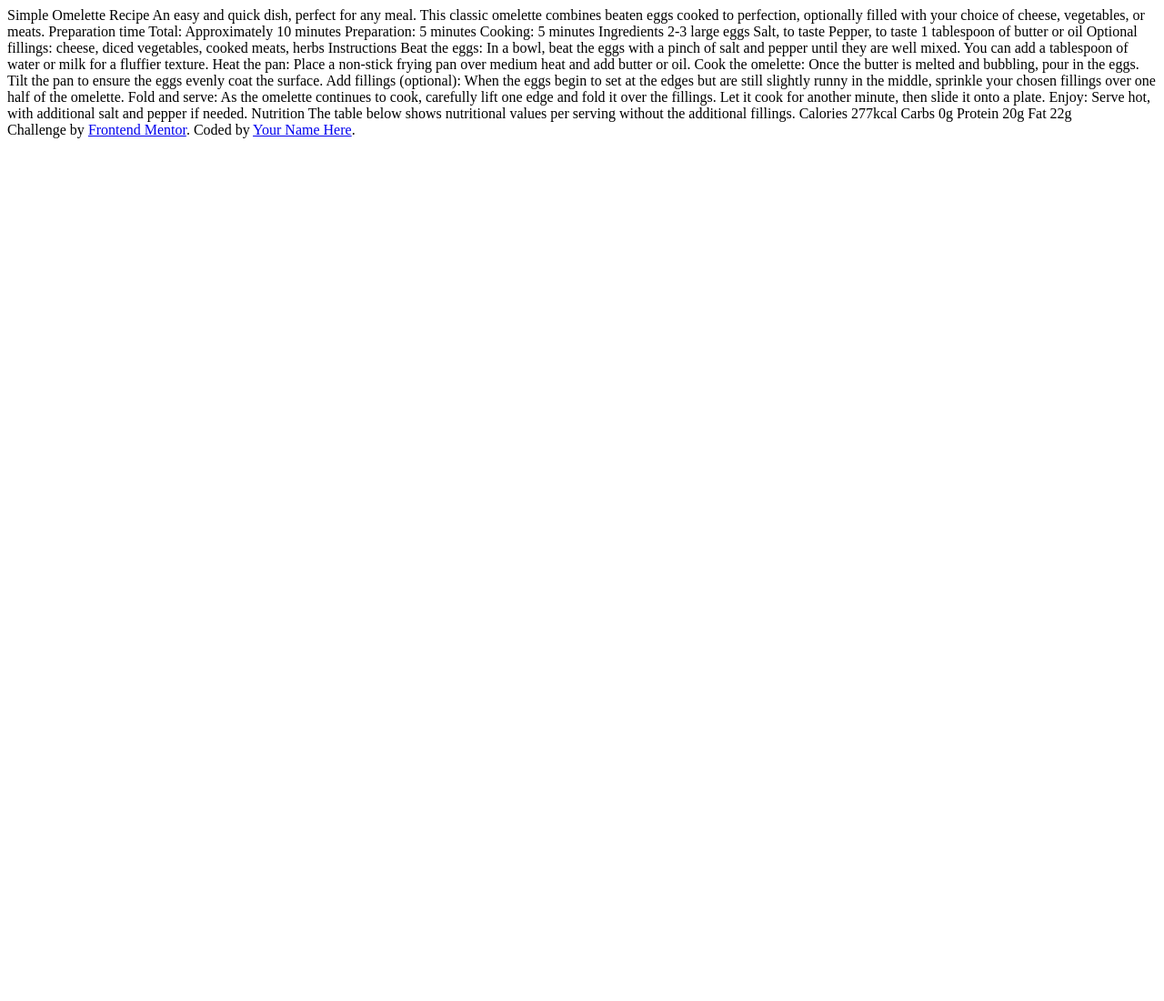
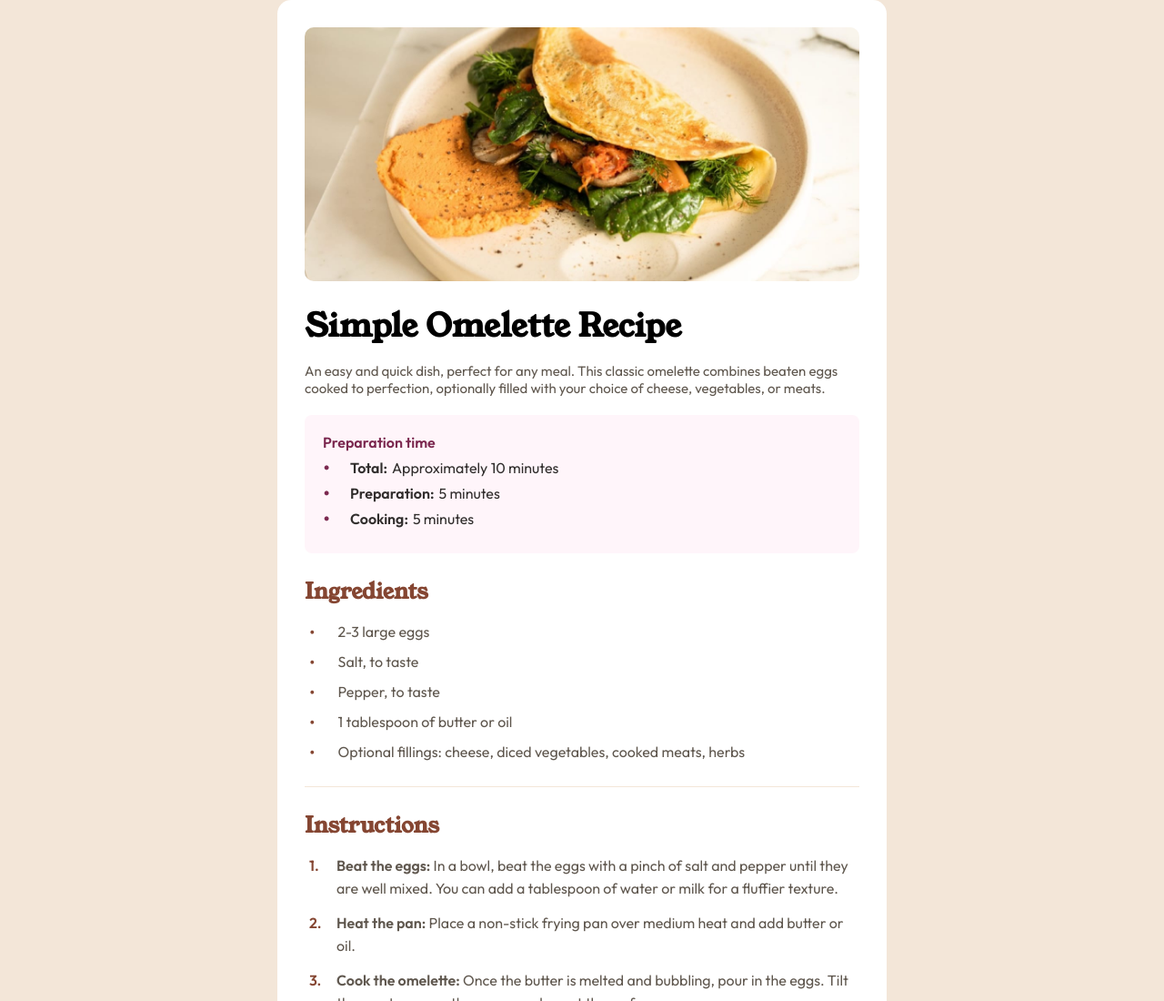
Before and after one commit to zxc-w/Recipe-Page, a plain HTML site: page index.html in a window 1280 px wide. Shown: the top 1100 px of the page at 91% size. Before the commit the page ends 800 px from the top, so only its background shows below. Drawn offline with Linux system fonts and the light colour scheme.

Commit message:
before fixing the layout

```diff
--- a/index.html
+++ b/index.html
@@ -10,37 +10,112 @@
       sizes="32x32"
       href="./assets/images/favicon-32x32.png"
     />
+    <link rel="preload" href="assets/images/image-omelette.jpeg" as="image" />
 
     <title>Frontend Mentor | Recipe page</title>
 
     <link rel="stylesheet" href="styles.css" />
   </head>
   <body>
-    Simple Omelette Recipe An easy and quick dish, perfect for any meal. This
-    classic omelette combines beaten eggs cooked to perfection, optionally
-    filled with your choice of cheese, vegetables, or meats. Preparation time
-    Total: Approximately 10 minutes Preparation: 5 minutes Cooking: 5 minutes
-    Ingredients 2-3 large eggs Salt, to taste Pepper, to taste 1 tablespoon of
-    butter or oil Optional fillings: cheese, diced vegetables, cooked meats,
-    herbs Instructions Beat the eggs: In a bowl, beat the eggs with a pinch of
-    salt and pepper until they are well mixed. You can add a tablespoon of water
-    or milk for a fluffier texture. Heat the pan: Place a non-stick frying pan
-    over medium heat and add butter or oil. Cook the omelette: Once the butter
-    is melted and bubbling, pour in the eggs. Tilt the pan to ensure the eggs
-    evenly coat the surface. Add fillings (optional): When the eggs begin to set
-    at the edges but are still slightly runny in the middle, sprinkle your
-    chosen fillings over one half of the omelette. Fold and serve: As the
-    omelette continues to cook, carefully lift one edge and fold it over the
-    fillings. Let it cook for another minute, then slide it onto a plate. Enjoy:
-    Serve hot, with additional salt and pepper if needed. Nutrition The table
-    below shows nutritional values per serving without the additional fillings.
-    Calories 277kcal Carbs 0g Protein 20g Fat 22g
-
-    <div class="attribution">
-      Challenge by
-      <a href="https://www.frontendmentor.io?ref=challenge" target="_blank"
-        >Frontend Mentor</a
-      >. Coded by <a href="#">Your Name Here</a>.
-    </div>
+    <main>
+      <article>
+        <img
+          src="assets/images/image-omelette.jpeg"
+          alt="An image of omelette."
+        />
+        <header>
+          <h1 id="recipe_title">Simple Omelette Recipe</h1>
+          <p id="about_recipe">
+            An easy and quick dish, perfect for any meal. This classic omelette
+            combines beaten eggs cooked to perfection, optionally filled with
+            your choice of cheese, vegetables, or meats.
+          </p>
+          <section id="info">
+            <header id="info_header">Preparation time</header>
+            <ul>
+              <li>
+                <span class="li_title">Total: </span>Approximately 10 minutes
+              </li>
+              <li><span class="li_title">Preparation: </span>5 minutes</li>
+              <li><span class="li_title">Cooking: </span>5 minutes</li>
+            </ul>
+          </section>
+        </header>
+        <section id="ingredients">
+          <h2>Ingredients</h2>
+          <ul>
+            <li>2-3 large eggs</li>
+            <li>Salt, to taste</li>
+            <li>Pepper, to taste</li>
+            <li>1 tablespoon of butter or oil</li>
+            <li>
+              Optional fillings: cheese, diced vegetables, cooked meats, herbs
+            </li>
+          </ul>
+          <hr />
+        </section>
+        <section id="instructions">
+          <h2>Instructions</h2>
+          <ol>
+            <li>
+              <span class="li_title">Beat the eggs:</span> In a bowl, beat the
+              eggs with a pinch of salt and pepper until they are well mixed.
+              You can add a tablespoon of water or milk for a fluffier texture.
+            </li>
+            <li>
+              <span class="li_title">Heat the pan:</span> Place a non-stick
+              frying pan over medium heat and add butter or oil.
+            </li>
+            <li>
+              <span class="li_title">Cook the omelette:</span> Once the butter
+              is melted and bubbling, pour in the eggs. Tilt the pan to ensure
+              the eggs evenly coat the surface.
+            </li>
+            <li>
+              <span class="li_title">Add fillings (optional):</span> When the
+              eggs begin to set at the edges but are still slightly runny in the
+              middle, sprinkle your chosen fillings over one half of the
+              omelette.
+            </li>
+            <li>
+              <span class="li_title">Fold and serve:</span> As the omelette
+              continues to cook, carefully lift one edge and fold it over the
+              fillings. Let it cook for another minute, then slide it onto a
+              plate.
+            </li>
+            <li>
+              <span class="li_title">Enjoy:</span> Serve hot, with additional
+              salt and pepper if needed.
+            </li>
+          </ol>
+          <hr />
+        </section>
+        <section id="nutrition">
+          <h2>Nutrition</h2>
+          <p>
+            The table below shows nutritional values per serving without the
+            additional fillings.
+          </p>
+          <table>
+            <tr>
+              <td>Calories</td>
+              <td>277kcal</td>
+            </tr>
+            <tr>
+              <td>Carbs</td>
+              <td>0g</td>
+            </tr>
+            <tr>
+              <td>Protein</td>
+              <td>20g</td>
+            </tr>
+            <tr>
+              <td>Fat</td>
+              <td>22g</td>
+            </tr>
+          </table>
+        </section>
+      </article>
+    </main>
   </body>
 </html>
--- a/styles.css
+++ b/styles.css
@@ -0,0 +1,206 @@
+@font-face {
+  font-family: "Young Serif";
+  src: url("assets/fonts/young-serif/YoungSerif-Regular.ttf") format("truetype");
+}
+
+@font-face {
+  font-family: "Outfit";
+  src: url("assets/fonts/outfit/static/Outfit-Regular.ttf") format("truetype");
+}
+
+@font-face {
+  font-family: "Outfit";
+  src: url("assets/fonts/outfit/static/Outfit-SemiBold.ttf") format("truetype");
+  font-weight: bold;
+}
+
+* {
+  margin: 0;
+  padding: 0;
+}
+
+body {
+  display: flex;
+  justify-content: center;
+  align-items: center;
+  background-color: hsl(30, 54%, 90%);
+  font-family: "Outfit";
+  height: 100%;
+}
+
+article {
+  padding: 30px;
+  background-color: hsl(0, 0%, 100%);
+  border-radius: 15px;
+  width: min-content;
+}
+
+img {
+  width: 610px;
+  height: auto;
+  object-fit: contain;
+  border-radius: 10px;
+}
+
+#recipe_title,
+h2 {
+  font-family: "Young Serif";
+}
+
+#recipe_title {
+  font-size: 2.2rem;
+  margin: 20px 0 15px;
+  font-weight: bold;
+}
+
+#about_recipe {
+  font-size: 15px;
+  color: hsl(30, 10%, 34%);
+  margin-bottom: 20px;
+}
+
+#info {
+  background-color: hsl(330, 100%, 98%);
+  border-radius: 8px;
+  padding: 20px;
+  margin-bottom: 25px;
+}
+
+#info_header {
+  color: hsl(332, 51%, 32%);
+  font-weight: bold;
+  font-size: 16px;
+  margin-bottom: 8px;
+}
+
+#info ul li {
+  color: hsl(24, 5%, 18%);
+  list-style: none;
+  display: flex;
+  align-items: center;
+  gap: 5px;
+  position: relative;
+  padding-left: 30px;
+  margin-bottom: 8px;
+}
+
+#info ul li::before {
+  content: "•";
+  color: hsl(332, 51%, 32%);
+  font-size: 25px;
+  position: absolute;
+  left: 0;
+}
+
+.li_title {
+  color: hsl(24, 5%, 18%);
+  font-weight: bold;
+}
+
+h2 {
+  color: hsl(14, 45%, 36%);
+  margin-bottom: 15px;
+}
+
+#ingredients ul li {
+  list-style: none;
+  display: flex;
+  align-items: center;
+  color: hsl(30, 10%, 34%);
+  margin-bottom: 8px;
+  line-height: 25px;
+}
+
+#ingredients ul li::before {
+  content: "•";
+  font-size: 20px;
+  color: hsl(14, 45%, 36%);
+  margin-right: 25px;
+  margin-left: 5px;
+}
+
+#instructinos ol {
+  counter-reset: list-item-counter;
+}
+
+#instructions ol li {
+  list-style: none;
+  margin-bottom: 13px;
+  line-height: 25px;
+  color: hsl(30, 10%, 34%);
+  counter-increment: list-item-counter;
+  position: relative;
+  padding-left: 35px;
+}
+
+#instructions ol li::before {
+  color: hsl(14, 45%, 36%);
+  font-weight: bold;
+  content: counter(list-item-counter) ".";
+  position: absolute;
+  left: 0;
+  margin-left: 5px;
+}
+
+ol li .li_title {
+  color: hsl(30, 10%, 34%);
+}
+
+#nutrition p {
+  color: hsl(30, 10%, 34%);
+  margin-bottom: 20px;
+}
+
+table {
+  width: 100%;
+  border-collapse: collapse;
+}
+
+tr {
+  border-bottom: 1px solid hsl(30, 54%, 90%);
+}
+
+td {
+  padding: 10px 0px 10px 30px;
+}
+
+tr td:nth-child(1) {
+  color: hsl(30, 10%, 34%);
+}
+
+tr td:nth-child(2) {
+  color: hsl(14, 45%, 36%);
+  font-weight: bold;
+}
+hr {
+  height: 1px;
+  border: none;
+  background-color: hsl(30, 54%, 90%);
+  margin: 25px 0;
+}
+
+@media (max-width: 500px) {
+  article {
+    width: 100%;
+    padding: 0;
+    border-radius: 0px;
+  }
+  section,
+  header {
+    margin: 0 25px;
+  }
+  img {
+    width: 100%;
+    margin: 0;
+    border-radius: 0px;
+  }
+
+  #info {
+    margin-left: 0;
+    margin-right: 0;
+  }
+
+  #info_header {
+    margin-left: 0;
+  }
+}
```
